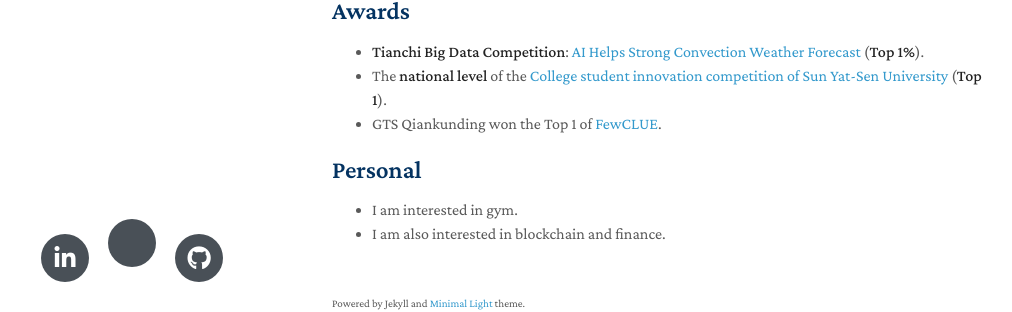
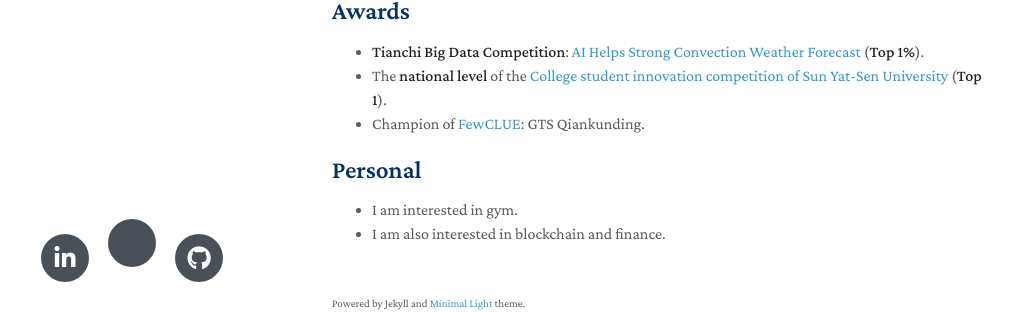
Before and after one commit to yangziao56/homepage, a Jekyll site: the page built from index.md, in a window 1280 px wide and 900 px high, scrolled down 910 px. Shown: the part 516-828 px from the top of the window, without its empty margins (138-1150 px from the left). Built offline with Jekyll 4.4.1, drawn with Linux system fonts in a browser that asks for light colours; nearby versions of some CDN libraries; a style sheet for code colours, icons or effects is not loaded; our own code applies the rules of GitHub Pages for plain Markdown files.

Commit message:
Update index.md
Signed-off-by: Ziao Yang <70676524+yangziao56@users.noreply.github.com>

```diff
--- a/index.md
+++ b/index.md
@@ -54,7 +54,7 @@ You can learn more details about my research through my [Academic Curriculum Vit
 
 - **Tianchi Big Data Competition**: [AI Helps Strong Convection Weather Forecast](https://tianchi.aliyun.com/competition/entrance/531962/rankingList) (**Top 1%**).
 - The **national level** of the [College student innovation competition of Sun Yat-Sen University](https://cse.sysu.edu.cn/sites/sdcs.live1.dpcms8.sysu.edu.cn/files/download/upload/zhong_shan_da_xue_ji_suan_ji_xue_yuan_2021nian_da_xue_sheng_chuang_xin_chuang_ye_xun_lian_ji_hua_xiang_mu_jie_ti_da_bian_ping_shen_jie_guo_gong_shi_.pdf) (**Top 1**).
-- GTS Qiankunding won the Top 1 of [FewCLUE](https://www.cluebenchmarks.com/fewclue.html).
+- Champion of [FewCLUE](https://www.cluebenchmarks.com/fewclue.html): GTS Qiankunding.
 
 
 ## Personal
```
